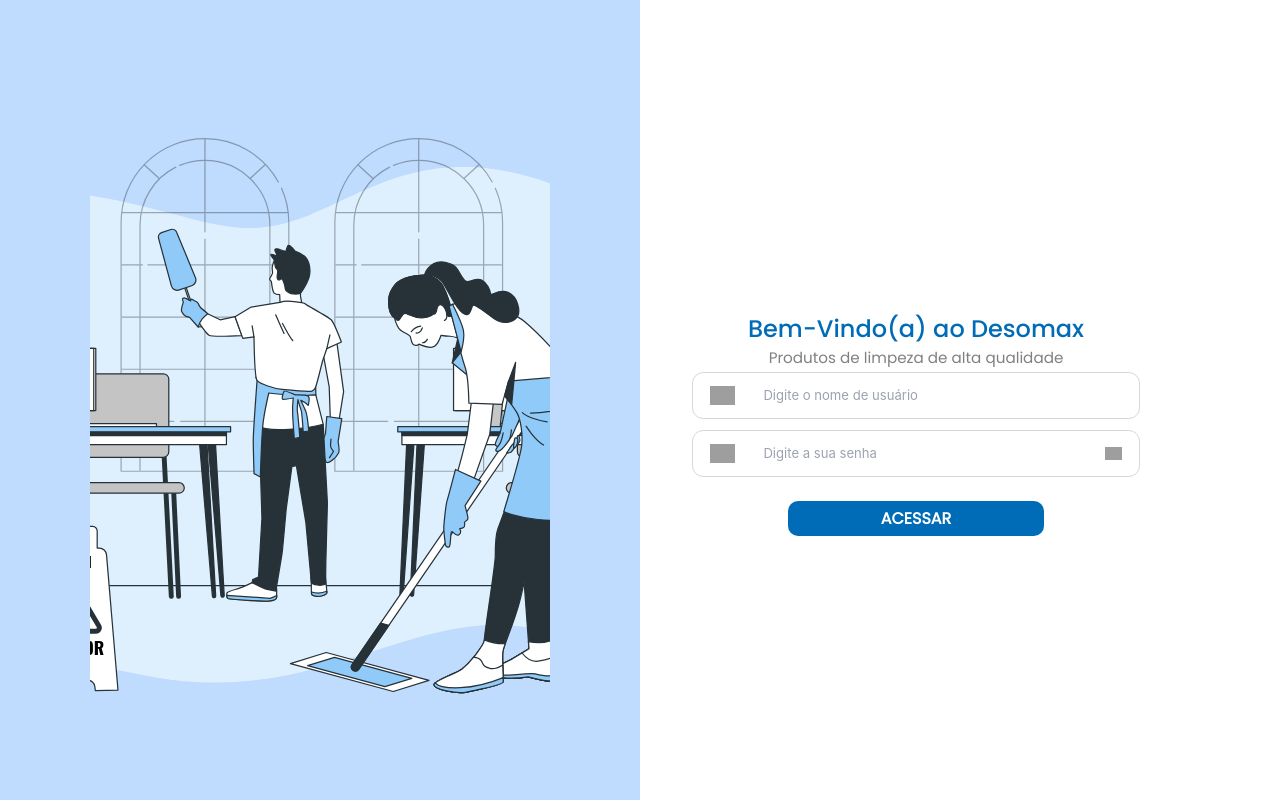
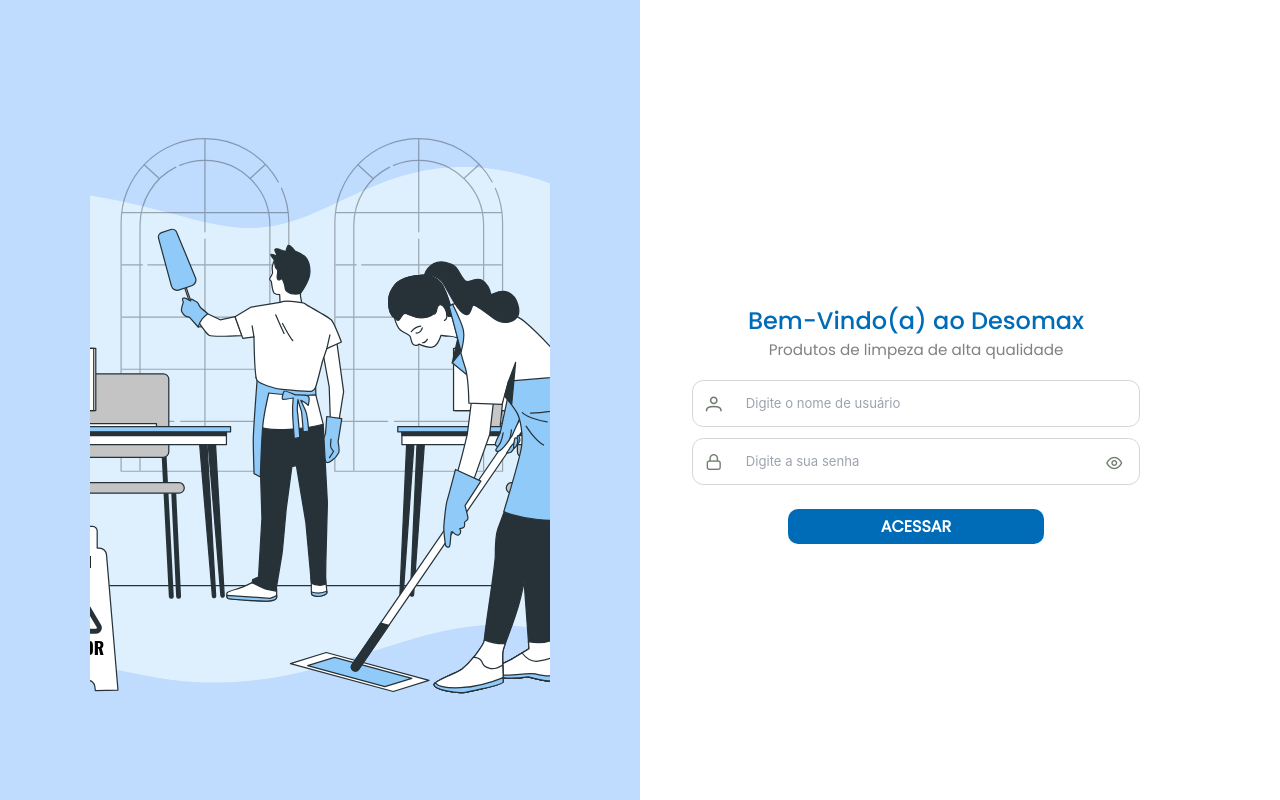
Before and after one commit to JoaoGMello/DesomaxFront, a Vue app in the folder DesomaxFront/: page / in a window 1280 px wide. Built offline with nearby package versions, Linux system fonts and the light colour scheme; grey boxes are pictures that could not be loaded.

Commit message:
Finalizando tela de login e já direcionando pra home

```diff
--- a/DesomaxFront/package.json
+++ b/DesomaxFront/package.json
@@ -16,6 +16,7 @@
     "@headlessui/vue": "^1.7.22",
     "@heroicons/vue": "^2.1.3",
     "pinia": "^2.1.7",
+    "primeicons": "^7.0.0",
     "primevue": "^3.52.0",
     "vue": "^3.4.21",
     "vue-router": "^4.3.0"
--- /dev/null
+++ b/DesomaxFront/src/layout/LoggedLayout.vue
@@ -0,0 +1,44 @@
+<script lang="ts">
+import { defineComponent } from "vue";
+const name = 'LoggedLayout'
+
+export default defineComponent({
+	name,
+
+	components: { },
+
+	// props: { },
+
+	mounted () { },
+
+	updated () { },
+
+	data () {
+		return { }
+	},
+
+	methods: { },
+
+	computed: { },
+
+});
+</script>
+
+<template>
+	<div class="flex flex-col bg-[#F2F2F2] h-full w-full">
+		<div>
+      menu
+    </div>
+
+    <div class="size-full content">
+      <router-view></router-view>
+    </div>
+	</div>
+</template>
+
+
+<style scoped>
+.content {
+  overflow-y: scroll;
+}
+</style>
--- a/DesomaxFront/src/main.ts
+++ b/DesomaxFront/src/main.ts
@@ -1,5 +1,6 @@
 import './assets/desomax-theme.css'
 import './assets/desomax-inputs-theme.css'
+import 'primeicons/primeicons.css'
 
 import { createApp } from 'vue'
 import { createPinia } from 'pinia'
--- /dev/null
+++ b/DesomaxFront/src/pages/Home/Home.vue
@@ -0,0 +1,36 @@
+<script lang="ts">
+import { defineComponent } from "vue";
+const name = 'Home'
+
+export default defineComponent({
+  name,
+
+  components: { },
+
+  // props: { },
+
+  mounted () { },
+
+  updated () { },
+
+  data () {
+    return { }
+  },
+
+  methods: { },
+
+  computed: { },
+
+});
+</script>
+
+<template>
+  <div>
+    aaaaa
+  </div>
+</template>
+
+
+<style scoped>
+
+</style>
--- a/DesomaxFront/src/pages/Login/Login.vue
+++ b/DesomaxFront/src/pages/Login/Login.vue
@@ -51,7 +51,7 @@
         <div class="note1:text-[1.5rem] monitor1:text-[2.1rem] text-[var(--primary-color)] poppins-medium login-title"> Bem-Vindo(a) ao Desomax </div>
         <div class="note1:text-[0.95rem] monitor1:text-[1.1rem] text-[var(--tertiary-color)] poppins-regular label-login"> Produtos de limpeza de alta qualidade </div>
 
-        <div class="note1:w-[90%] note2:w-[28rem] monitor1:w-[30rem] inputs-content">
+        <div class="note1:w-[90%] note2:w-[28rem] monitor1:w-[30rem] inputs-content pt-4">
 
           <div class="flex flex-col note1:gap-y-2 monitor1:gap-y-4">
             <InputTextLogin
@@ -74,6 +74,7 @@
             hover-color="var(--hover-primary-color)"
             rounding="10px"
             uppercase
+            @click="$router.push('/home');"
           >
             <Loading/>
           </PrimaryButton>
--- a/DesomaxFront/src/pages/Login/components/InputPasswordLogin.vue
+++ b/DesomaxFront/src/pages/Login/components/InputPasswordLogin.vue
@@ -104,10 +104,11 @@
         :class="{'invalid': errorMessage === '' ? false : true}"
       >
         <Icon
-          class="px-3"
+          class="px-2 pt-0.5"
+          :its-url="false"
           iconHeightResp="1.2rem"
           iconHeight="1.4rem"
-          iconName="password_icon.svg"
+          iconName="pi pi-lock"
         />
 
         <InputText
@@ -124,9 +125,10 @@
 
         <Icon
           class="cursor-pointer px-3"
+          :its-url="false"
           iconHeightResp="0.8rem"
           iconHeight="1rem"
-          :iconName="showPassword ? 'view_icon.svg' : 'view_icon.svg'"
+          :iconName="showPassword ? 'pi pi-eye-slash' : 'pi pi-eye'"
           @click="showPassword = !showPassword"
         />
       </div>
--- a/DesomaxFront/src/pages/Login/components/InputTextLogin.vue
+++ b/DesomaxFront/src/pages/Login/components/InputTextLogin.vue
@@ -108,11 +108,11 @@
         :class="{'invalid': errorMessage === '' ? false : true}"
       >
         <Icon
-          class="px-3"
-          :its-svg-icon="false"
+          class="px-2 pt-0.5"
+          :its-url="false"
           iconHeight="1.4rem"
           iconHeightResp="1.2rem"
-          :iconName="iconName"
+          iconName="pi pi-user"
         />
 
         <InputText
--- a/DesomaxFront/src/router/index.ts
+++ b/DesomaxFront/src/router/index.ts
@@ -8,6 +8,18 @@
       name: 'Login',
       component: () => import('../pages/Login/Login.vue'),
     },
+    {
+      path: '/logged-layout',
+      name: 'LoggedLayout',
+      component: () => import('../layout/LoggedLayout.vue'),
+      children: [
+        {
+          path: '/home',
+          name: 'home',
+          component: () => import('../pages/Home/Home.vue')
+        },
+      ]
+    },
   ]
 })
 
```
Also changed, not shown: DesomaxFront/src/components/atoms/Icon/Icon.vue (line endings or trailing spaces), 1 other file (tests, documents, lock files or other folders).
